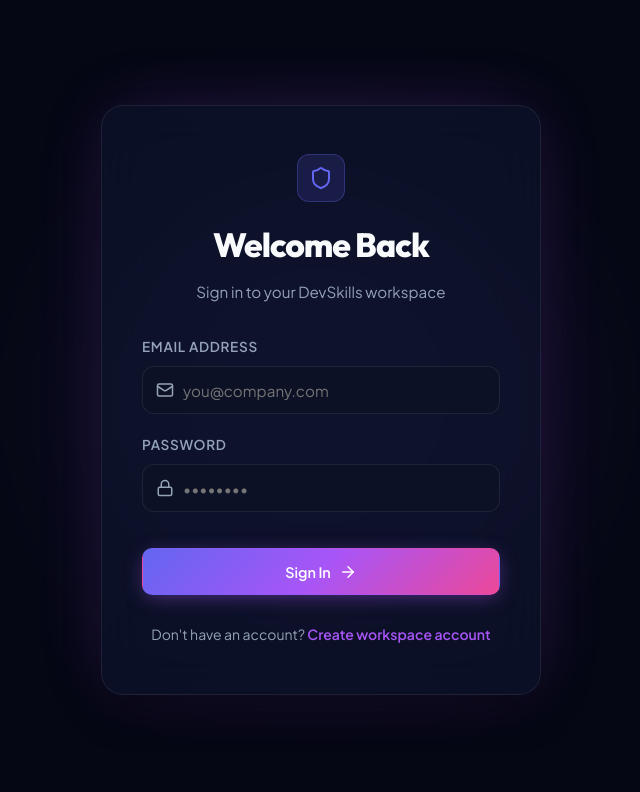
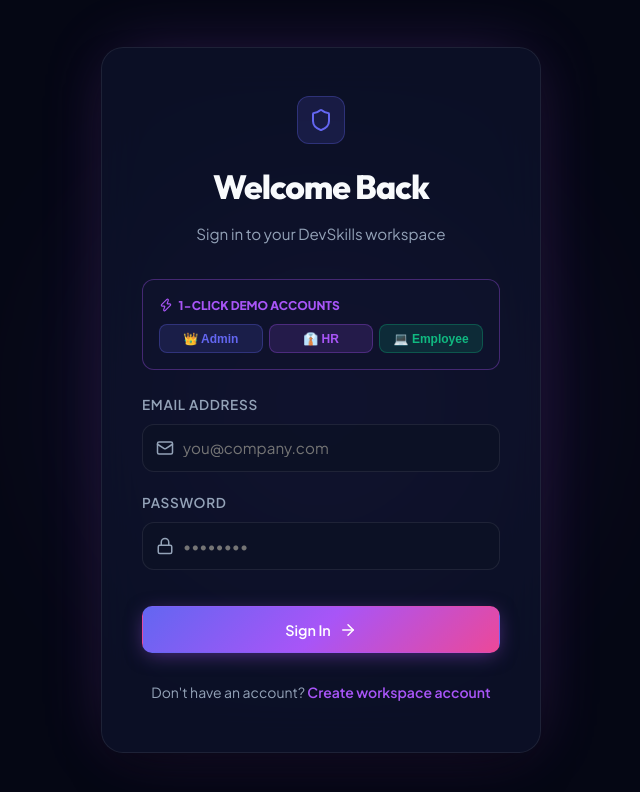
Before and after one commit to Twinkle1510/OfficeHub-API, a React app in the folder frontend/: page /login in a window 1280 px wide. Shown: the top 792 px of the page, without its empty margins (319-959 px from the left). Built offline with nearby package versions, Linux system fonts and the light colour scheme; no server answers; the HTML template or start-up script is replaced by a standard one.

Commit message:
Add default Admin, HR, and Employee demo credentials and 1-click login buttons

```diff
--- a/frontend/src/pages/Login.jsx
+++ b/frontend/src/pages/Login.jsx
@@ -1,6 +1,6 @@
 import React, { useState } from 'react';
 import { Link, useNavigate } from 'react-router-dom';
-import { Lock, Mail, ArrowRight, Shield } from 'lucide-react';
+import { Lock, Mail, ArrowRight, Shield, Zap, Sparkles } from 'lucide-react';
 import api from '../api';
 
 const Login = () => {
@@ -11,6 +11,11 @@
 
   const handleChange = (e) => {
     setFormData({ ...formData, [e.target.name]: e.target.value });
+  };
+
+  const fillDemo = (email, password) => {
+    setFormData({ email, password });
+    setError('');
   };
 
   const handleSubmit = async (e) => {
@@ -25,7 +30,7 @@
       navigate('/dashboard');
       window.location.reload();
     } catch (err) {
-      setError(err.response?.data?.error || 'Something went wrong');
+      setError(err.response?.data?.error || 'Invalid email or password');
     } finally {
       setLoading(false);
     }
@@ -46,7 +51,7 @@
         opacity: 0.4
       }}></div>
 
-      <div className="auth-card">
+      <div className="auth-card" style={{ maxWidth: '440px' }}>
         <div style={{ textAlign: 'center', marginBottom: '1.5rem' }}>
           <div style={{
             width: '48px', height: '48px', borderRadius: '12px',
@@ -61,6 +66,57 @@
         </div>
 
         {error && <div className="error-msg">{error}</div>}
+
+        {/* Demo Quick Fill Buttons */}
+        <div style={{
+          background: 'rgba(15, 20, 45, 0.8)',
+          border: '1px solid var(--border-highlight)',
+          borderRadius: '12px',
+          padding: '1rem',
+          marginBottom: '1.5rem'
+        }}>
+          <div style={{ fontSize: '0.75rem', fontWeight: 800, color: 'var(--violet)', marginBottom: '0.6rem', display: 'flex', alignItems: 'center', gap: '0.35rem' }}>
+            <Zap size={14} /> 1-CLICK DEMO ACCOUNTS
+          </div>
+
+          <div style={{ display: 'flex', gap: '0.4rem', flexWrap: 'wrap' }}>
+            <button
+              type="button"
+              onClick={() => fillDemo('admin@devskills.com', 'admin123')}
+              style={{
+                flex: 1, padding: '0.4rem 0.5rem', fontSize: '0.75rem', fontWeight: 700,
+                background: 'rgba(99, 102, 241, 0.15)', border: '1px solid rgba(99, 102, 241, 0.3)',
+                color: 'var(--primary)', borderRadius: '8px', cursor: 'pointer'
+              }}
+            >
+              👑 Admin
+            </button>
+
+            <button
+              type="button"
+              onClick={() => fillDemo('hr@devskills.com', 'hr123456')}
+              style={{
+                flex: 1, padding: '0.4rem 0.5rem', fontSize: '0.75rem', fontWeight: 700,
+                background: 'rgba(168, 85, 247, 0.15)', border: '1px solid rgba(168, 85, 247, 0.3)',
+                color: 'var(--violet)', borderRadius: '8px', cursor: 'pointer'
+              }}
+            >
+              👔 HR
+            </button>
+
+            <button
+              type="button"
+              onClick={() => fillDemo('alex@devskills.com', 'employee123')}
+              style={{
+                flex: 1, padding: '0.4rem 0.5rem', fontSize: '0.75rem', fontWeight: 700,
+                background: 'rgba(16, 185, 129, 0.15)', border: '1px solid rgba(16, 185, 129, 0.3)',
+                color: 'var(--emerald)', borderRadius: '8px', cursor: 'pointer'
+              }}
+            >
+              💻 Employee
+            </button>
+          </div>
+        </div>
 
         <form onSubmit={handleSubmit}>
           <div className="form-group">
```
Also changed, not shown: 1 other file (tests, documents, lock files or other folders).
